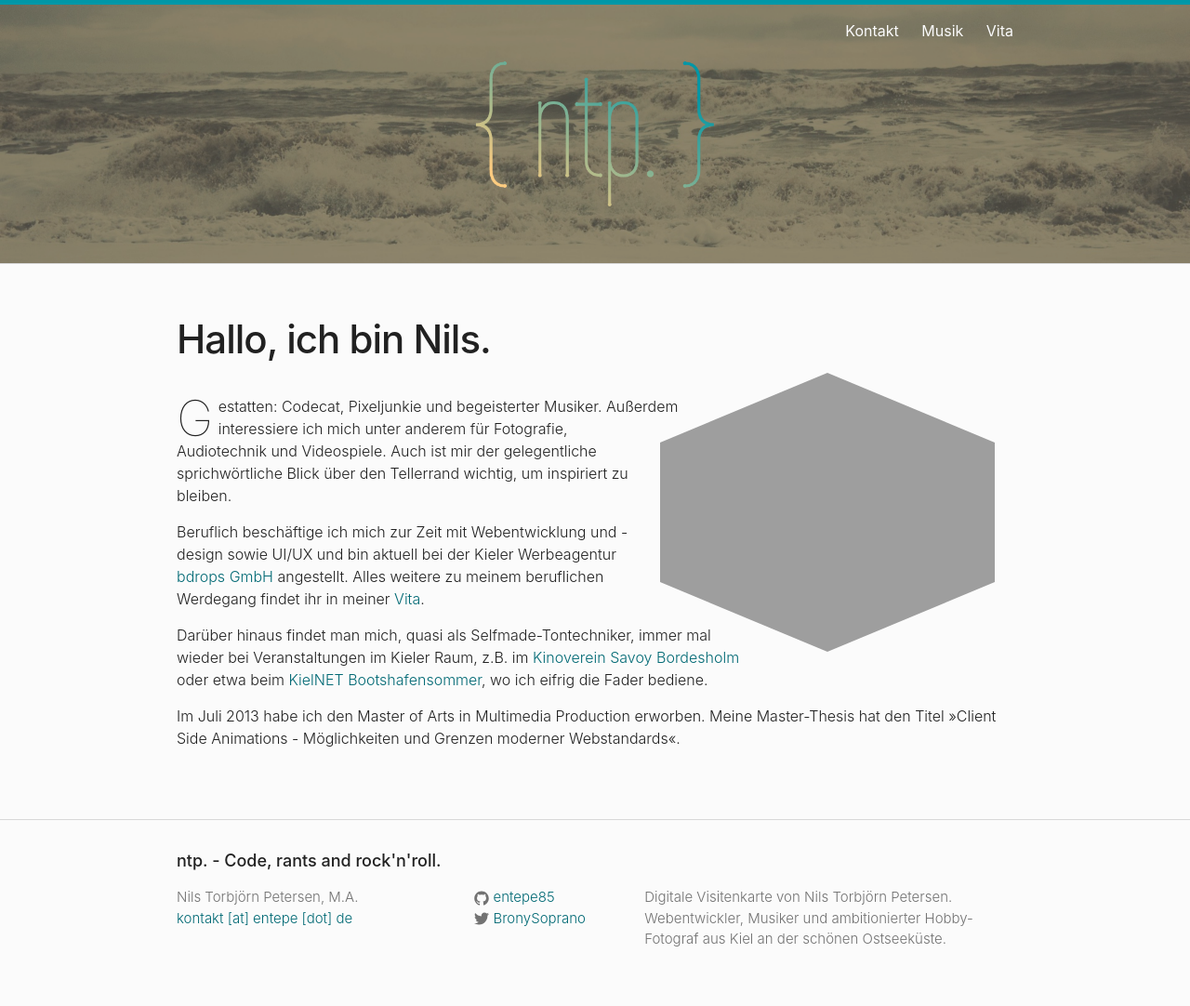
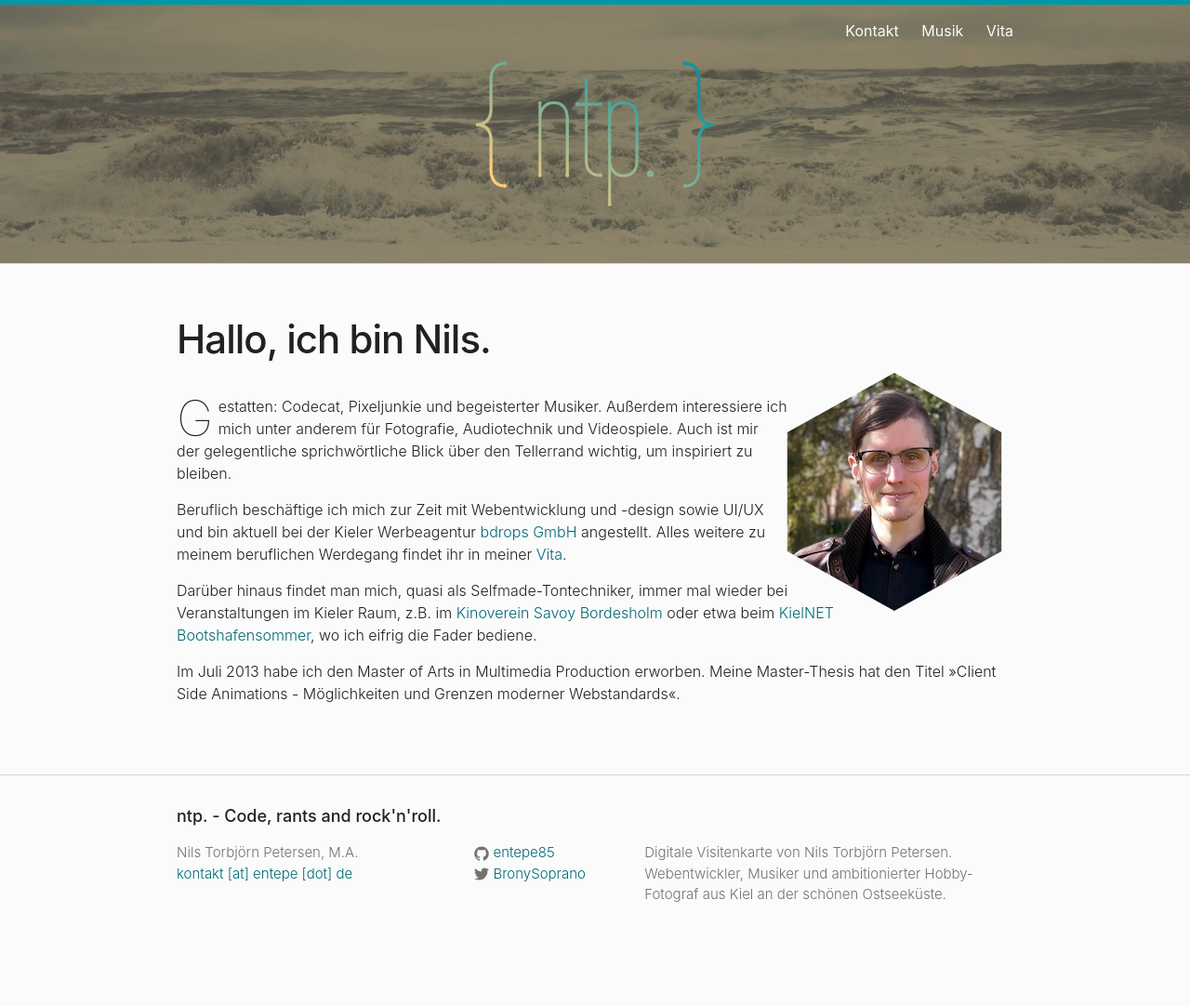
Before and after one commit to entepe85/entepe-2017, a Jekyll site: the page built from index.html, in a window 1280 px wide. Shown: the whole page at 93% size. Built offline with Jekyll 4.4.1, drawn with Linux system fonts in a browser that asks for light colours; after the commit the page ends 1034 px from its top, so only the background shows below that.

Commit message:
Fix image path

```diff
--- a/index.html
+++ b/index.html
@@ -5,7 +5,7 @@ layout: default
 <div class="home">
 
   <h1 class="post-title">Hallo, ich bin Nils.</h1>
-  <img src="{{ "/assets/img/2021-04-25_Nils-Portrait@1x.jpg" | prepend: site.url }}" srcset="{{ "/assets/img/2021-04-25_Nils-Portrait.jpg"  | prepend: site.url }} 2x" class="home-portrait right">
+  <img src="{{ "/assets/img/2021-04-25_Nils-Portrait-1x.jpeg" | prepend: site.url }}" srcset="{{ "/assets/img/2021-04-25_Nils-Portrait.jpg"  | prepend: site.url }} 2x" class="home-portrait right">
   <svg width="0" height="0">
       <defs>
         <clipPath id="polygonPath">
```
Also changed, not shown: assets/img/2021-04-25_Nils-Portrait-1x.jpeg (renamed from assets/img/2021-04-25_Nils-Portrait@1x.jpeg).
